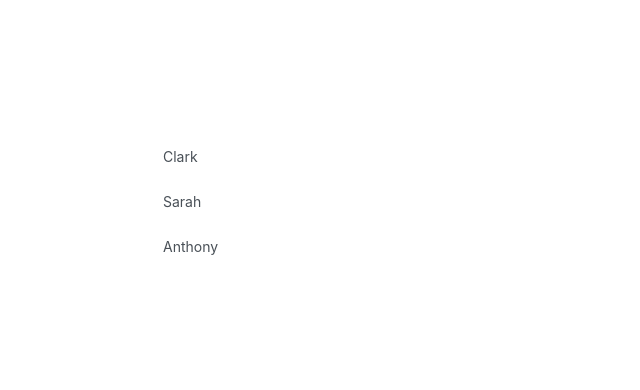
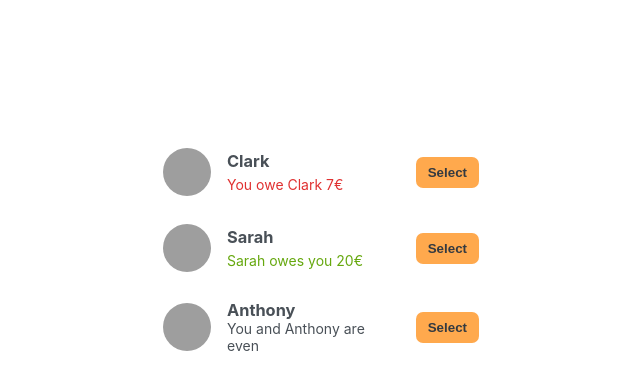
Before and after one commit to kerstin-w/eat-n-split, a React (Create React App) app: page / in a window 1280 px wide. Shown: the top 390 px of the page, without its empty margins (79-719 px from the left). Built offline with nearby package versions, Linux system fonts and the light colour scheme; grey boxes are pictures that could not be loaded.

Commit message:
feat: Add elements to Friend component

```diff
--- a/src/App.js
+++ b/src/App.js
@@ -33,13 +33,32 @@
   const friends = initialFriends;
   return (
     <ul>
-      {friends.map((friends) => (
-        <Friend friend={friends} key={friends.id} />
+      {friends.map((friend) => (
+        <Friend friend={friend} key={friend.id} />
       ))}
     </ul>
   );
 }
 
 function Friend({ friend }) {
-  return <li>{friend.name}</li>;
+  return (
+    <li>
+      <img src={friend.image} alt={friend.name} />
+      <h3>{friend.name}</h3>
+      {friend.balance < 0 && (
+        <p className="red">
+          {" "}
+          You owe {friend.name} {Math.abs(friend.balance)}€
+        </p>
+      )}
+      {friend.balance > 0 && (
+        <p className="green">
+          {" "}
+          {friend.name} owes you {Math.abs(friend.balance)}€
+        </p>
+      )}
+      {friend.balance === 0 && <p> You and {friend.name} are even</p>}
+      <button className="button">Select</button>
+    </li>
+  );
 }
```
